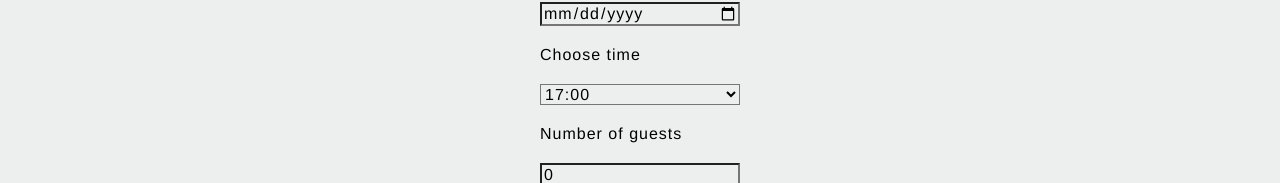
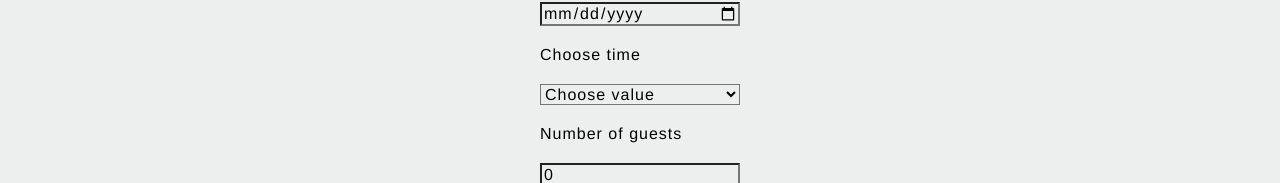
Before and after one commit to hichemmouloudji/front-capstone, a React (Create React App) app: page /booking in a window 1280 px wide. Shown: the part 338-521 px from the top of the page. Built offline with nearby package versions, Linux system fonts and the light colour scheme.

Commit message:
fix bug of time

```diff
--- a/src/components/BookingForm.jsx
+++ b/src/components/BookingForm.jsx
@@ -47,9 +47,11 @@ const BookingForm = ({availableTimes, updateTimes, initializeTimes}) => {
                 <select name="time"
                 id="time"
                 onChange={handleChange}
-                value={credentials.time} >
-                    {availableTimes && availableTimes.map((aTime)=>
-                        <option>{aTime}</option>
+                value={credentials.time}
+                required >
+                    {availableTimes && <option value="" defaultChecked>Choose value</option>}
+                    {availableTimes && availableTimes.map((aTime, i)=>
+                        <option key={i} value={aTime}>{aTime}</option>
                     )}
                 </select>
                 <label for="guests">Number of guests</label>
```
